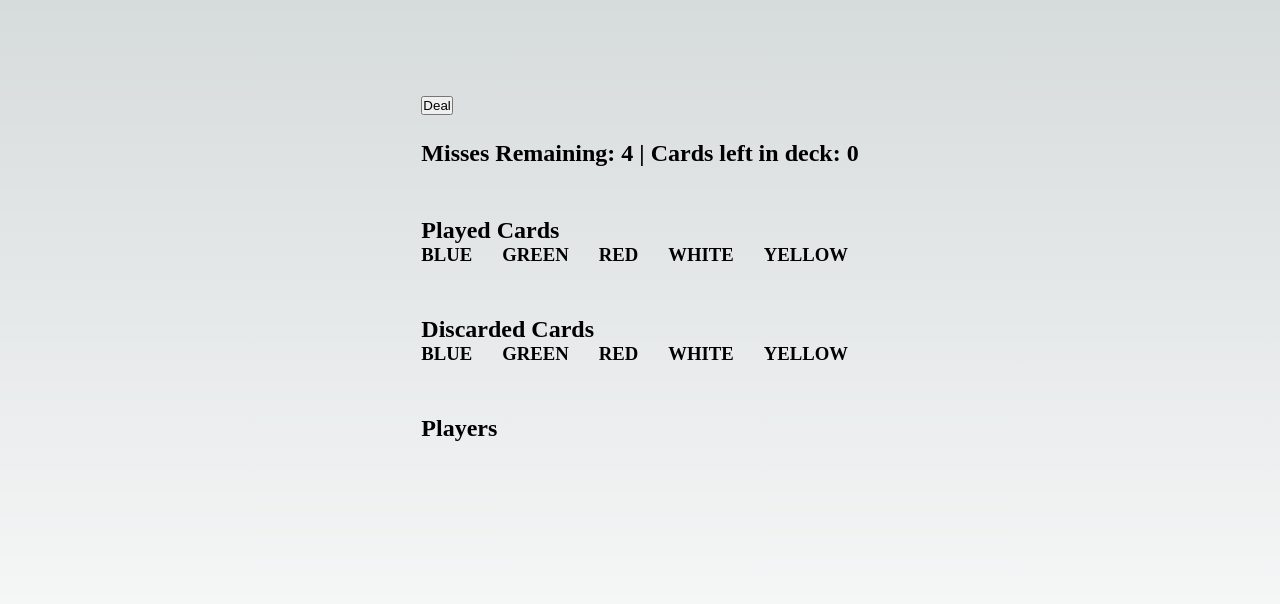
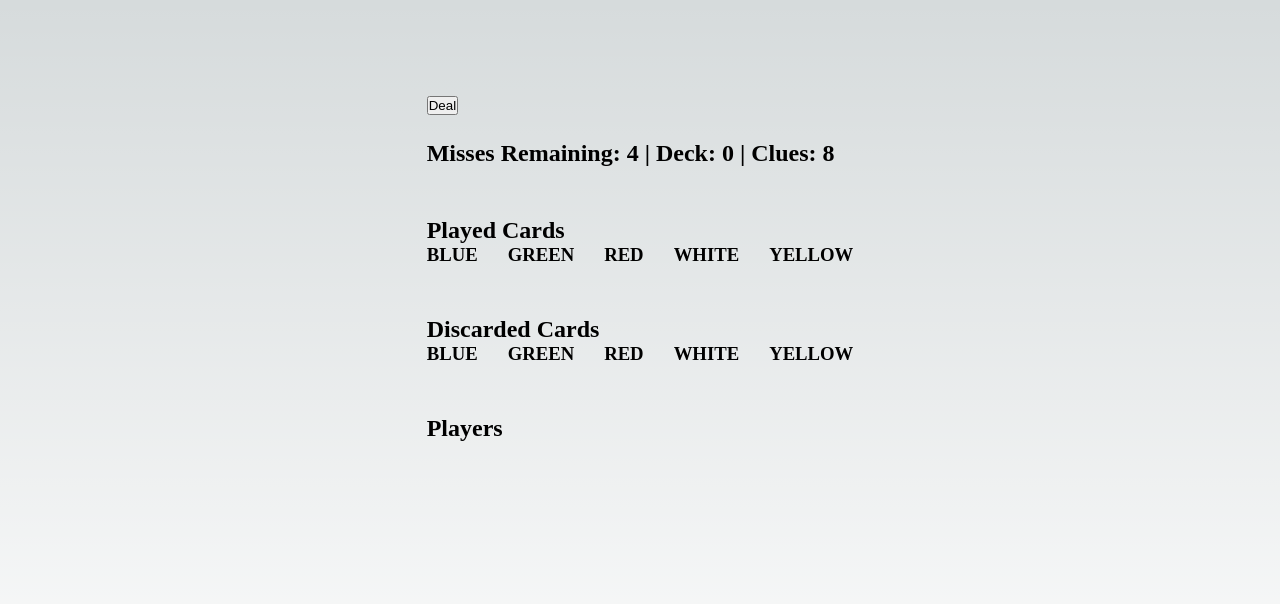
Before and after one commit to aturkewi/hanabi-frontend, a Next.js app: page / in a window 1280 px wide. Shown: the top 604 px of the page. Built offline with nearby package versions, Linux system fonts and the light colour scheme.

Commit message:
start implementing discard and clues

```diff
--- a/components/Game.tsx
+++ b/components/Game.tsx
@@ -26,6 +26,7 @@ const Game = () => {
   const [playedCards, setPlayedCards] = useState<PlayedCardsType[]>({[BLUE]: [], [GREEN]: [], [RED]: [], [WHITE]: [], [YELLOW]: []})
   const [discardedCards, setDiscardedCards] = useState<PlayedCardsType[]>({[BLUE]: [], [GREEN]: [], [RED]: [], [WHITE]: [], [YELLOW]: []})
   const [misses, setMisses] = useState<number>(4)
+  const [clues, setClues] = useState<number>(8)
 
   useEffect(() => {
     if(misses === 0){
@@ -35,6 +36,16 @@ const Game = () => {
 
   const deprecateMisses = () => {
     setMisses(misses - 1)
+  }
+
+  const incrementClueCount = () => {
+    if(clues < 8){
+      setClues(clues + 1)
+    }
+  }
+
+  const decrementClueCount = () => {
+    setClues(clues - 1)
   }
 
   const startGame = () => {
@@ -47,13 +58,17 @@ const Game = () => {
     playCard({playedCards, playedCard, players, deck, discardedCards, setDeck, setPlayers, setPlayedCards, setDiscardedCards, deprecateMisses})
   ]
 
+  const handleDiscardCard = (playedCard:CardType) => {
+    discardCard({playedCard, discardedCards, players, deck, setPlayers, setDeck, setDiscardedCards, incrementClueCount})
+  }
+
   return(
     <div>
       {players.length === 0 ? (
         <button onClick={startGame}>Deal</button>
       ) : ''}
       <div className="row module">
-        <h2>Misses Remaining: {misses} | Cards left in deck: {deck.length}</h2>
+        <h2>Misses Remaining: {misses} | Deck: {deck.length} | Clues: {clues}</h2>
       </div>
 
       <PlayedCards title='Played Cards' playedCards={playedCards}/>
```
Also changed, not shown: utils/discardHelper.ts (added, +22 -0 lines).
